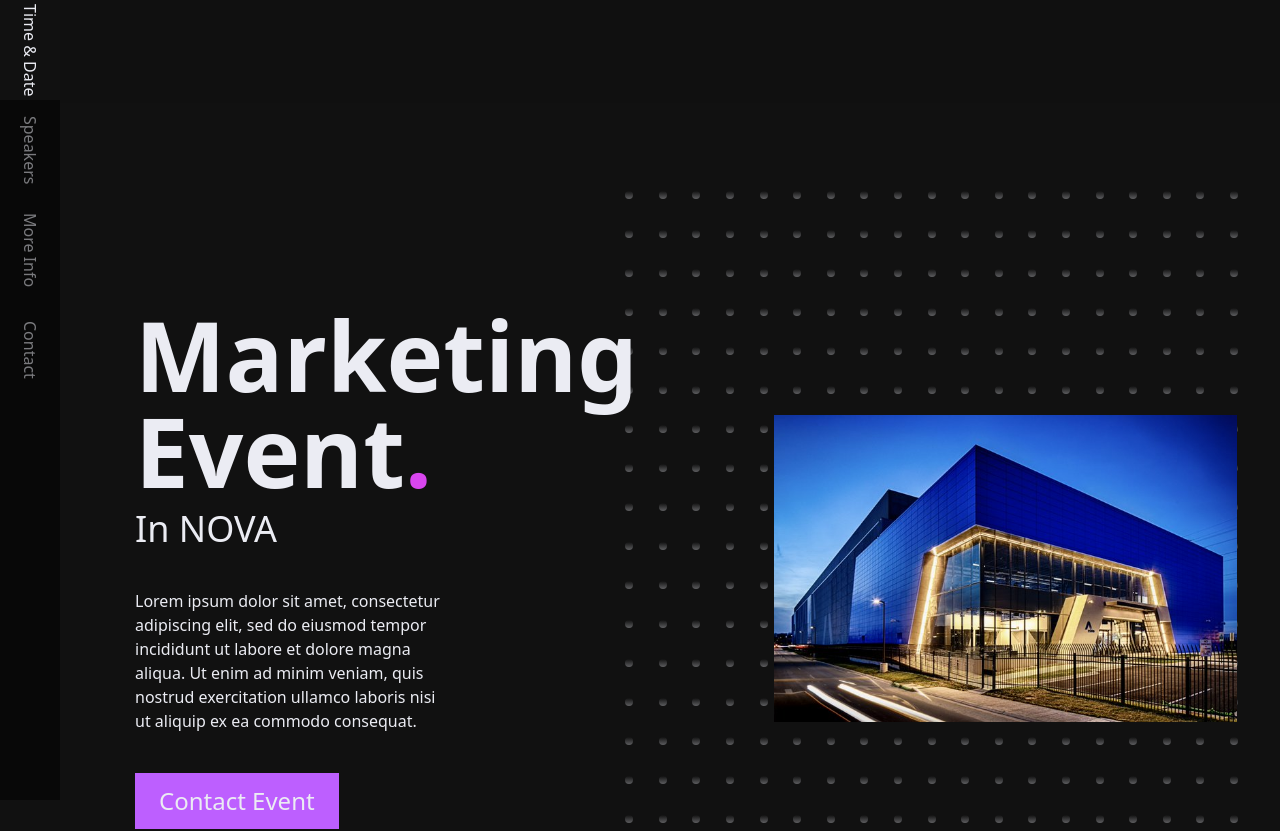
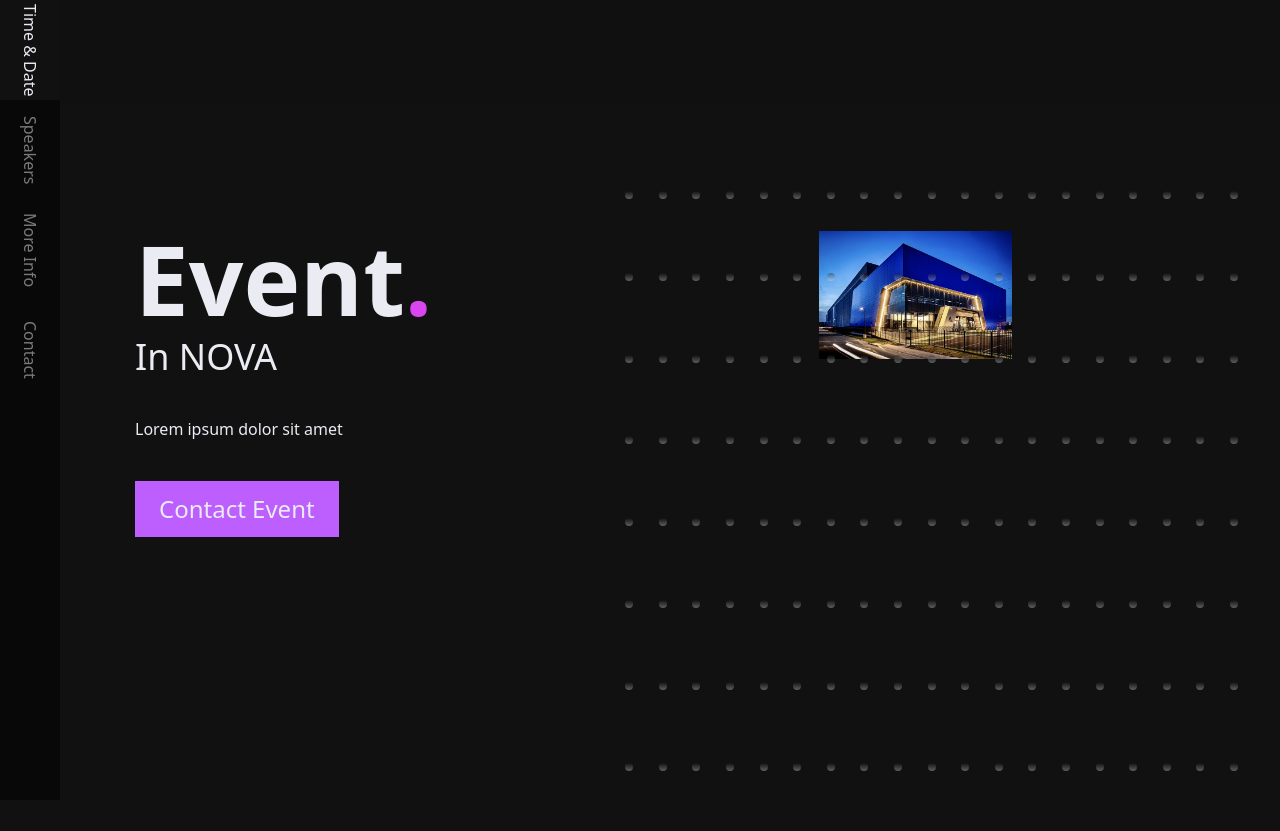
Before and after one commit to chrislanejones/framer-motion-event-page, a Next.js app: page / in a window 1280 px wide. Shown: the top 831 px of the page. Built offline with nearby package versions, Linux system fonts and the light colour scheme.

Commit message:
Testing Out Grid Placement on Hero

```diff
--- a/components/home/hero/Hero.tsx
+++ b/components/home/hero/Hero.tsx
@@ -8,11 +8,11 @@ import { StandardButton } from "@/components/buttons/StandardButton";
 export const Hero = () => {
   return (
     <section className={`section-wrapper ${"hero"}`}>
-      <div className="heroGrid flex flex-nowrap flex-row items-center flex-column justify-between gap-6">
-        <div className="relative z-10 w-fit my-[4.8rem]">
+      <div className="test">
+        <div className="test1">
           <Reveal>
             <h1 className="title text-8xl font-black">
-              Marketing Event
+              Event
               <span className="text-fuchsia-500">.</span>
             </h1>
           </Reveal>
@@ -22,12 +22,7 @@ export const Hero = () => {
             </h2>
           </Reveal>
           <Reveal>
-            <p className="max-w-80 px-0 py-10">
-              Lorem ipsum dolor sit amet, consectetur adipiscing elit, sed do
-              eiusmod tempor incididunt ut labore et dolore magna aliqua. Ut
-              enim ad minim veniam, quis nostrud exercitation ullamco laboris
-              nisi ut aliquip ex ea commodo consequat.
-            </p>
+            <p className="max-w-80 px-0 py-10">Lorem ipsum dolor sit amet</p>
           </Reveal>
           <Reveal>
             <StandardButton
@@ -39,13 +34,16 @@ export const Hero = () => {
             </StandardButton>
           </Reveal>
         </div>
+        <div className="test2">
+          <DotGrid />
+        </div>
         <motion.div
           initial={{ y: -30, opacity: 0 }}
           animate={{ y: 0, opacity: 1 }}
           transition={{ duration: 0.5, delay: 0.4 }}
         >
           <Image
-            className="relative z-10 m-8 mr-36 outline outline-3 outline-offset-6 transition duration-400"
+            className="test3"
             src={DataCenter}
             priority
             alt="John Carlo Devera | Frontend Developer"
@@ -54,7 +52,6 @@ export const Hero = () => {
           />
         </motion.div>
       </div>
-      <DotGrid />
     </section>
   );
 };
--- a/styles/globals.css
+++ b/styles/globals.css
@@ -190,3 +190,26 @@ body {
 .contactEmail:hover {
   color: var(--brand);
 }
+
+.test {
+  display: grid;
+  grid-template-columns: repeat(5, 1fr);
+  grid-template-rows: repeat(5, 1fr);
+  grid-column-gap: 0px;
+  grid-row-gap: 0px;
+}
+
+.test1 {
+  grid-column: 1 / 2;
+  grid-row: 1 / 2;
+}
+
+.test2 {
+  grid-column: 2 / 4;
+  grid-row: 1 / 2;
+}
+
+.divt3 {
+  grid-column: 3 / 4;
+  grid-row: 1 / 2;
+}
```
